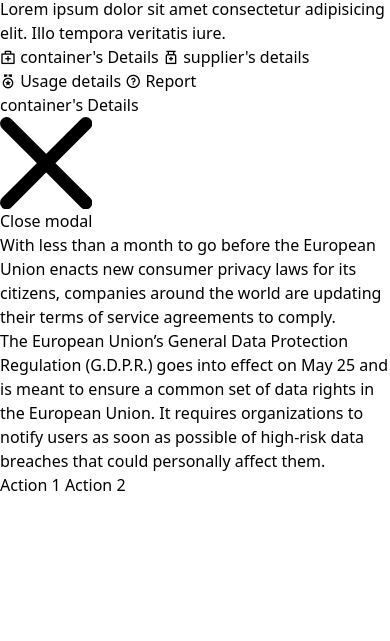
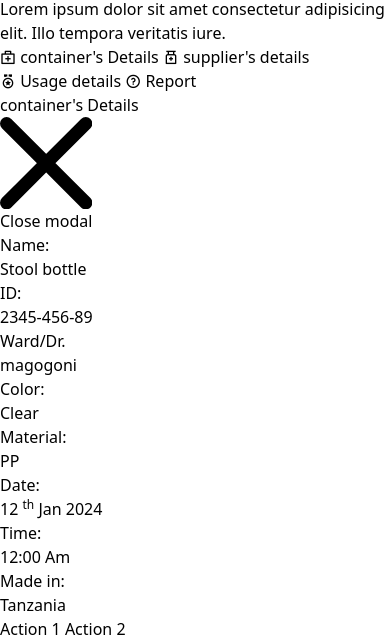
Before and after one commit to adamshabani/medical-lab-scan, a website with bundled scripts: page index.html in a window 390 px wide. Both pictures are taken after a click on the button "container's Details". Shown: the part 327-968 px from the top of the page. Before the commit the page ends 844 px from the top, so only its background shows below. Built offline with nearby package versions, Linux system fonts and the light colour scheme; a web font is replaced by a local one.

Commit message:
design container details modal content

```diff
--- a/index.html
+++ b/index.html
@@ -108,21 +108,7 @@
               </div>
 
               <!-- Modal body -->
-              <div class="py-4 md:py-5 px-8 space-y-4">
-                <p class="text-base leading-relaxed text-gray-500">
-                  With less than a month to go before the European Union enacts
-                  new consumer privacy laws for its citizens, companies around
-                  the world are updating their terms of service agreements to
-                  comply.
-                </p>
-                <p class="text-base leading-relaxed text-gray-500">
-                  The European Union’s General Data Protection Regulation
-                  (G.D.P.R.) goes into effect on May 25 and is meant to ensure a
-                  common set of data rights in the European Union. It requires
-                  organizations to notify users as soon as possible of high-risk
-                  data breaches that could personally affect them.
-                </p>
-              </div>
+              <div id="modal-body" class="py-5 md:py-6 px-8 space-y-5"></div>
 
               <!-- Modal footer -->
               <div
--- a/src/ts/index.ts
+++ b/src/ts/index.ts
@@ -6,6 +6,7 @@ const modalContainer = document.querySelector(
 ) as HTMLDivElement;
 
 let modalTitle = document.querySelector("#modal-title") as HTMLHeadingElement;
+let modalBody = document.querySelector("#modal-body") as HTMLHeadingElement;
 
 const modalClose = document.querySelector(".modal-close") as HTMLButtonElement;
 
@@ -18,6 +19,96 @@ modalToggler.forEach((btn) => {
     const target = e.currentTarget as HTMLButtonElement;
     modalTitle.textContent = target.textContent?.trim() ?? "";
 
+    modalBody.innerHTML = `<p class="text-base leading-relaxed text-gray-500">
+With less than a month to go before the European Union enacts
+new consumer privacy laws for its citizens, companies around
+the world are updating their terms of service agreements to
+comply.
+</p>
+<p class="text-base leading-relaxed text-gray-500">
+The European Union's General Data Protection Regulation
+(G.D.P.R.) goes into effect on May 25 and is meant to ensure a
+common set of data rights in the European Union. It requires
+organizations to notify users as soon as possible of high-risk
+data breaches that could personally affect them.
+</p>`;
+
+    if (target.textContent?.includes("container")) {
+      modalBody.innerHTML = `<div class="flex text-sm gap-2">
+            <h3 class="font-medium text-nowrap">Name:</h3>
+            <p
+            class="border-b-2 border-dotted basis-full text-gray-600 text-center uppercase"
+            >
+        Stool bottle
+      </p>
+    </div>
+
+    <div class="flex text-sm gap-2">
+      <h3 class="font-medium text-nowrap">ID:</h3>
+      <p
+        class="border-b-2 border-dotted basis-full text-gray-600 text-center uppercase"
+      >
+        2345-456-89
+      </p>
+    </div>
+
+    <div class="flex text-sm gap-2">
+      <h3 class="font-medium text-nowrap">Ward/Dr.</h3>
+      <p
+        class="border-b-2 border-dotted basis-full text-gray-600 text-center uppercase"
+      >
+        magogoni
+      </p>
+    </div>
+
+    <div class="flex text-sm gap-2">
+      <h3 class="font-medium text-nowrap">Color:</h3>
+      <p
+        class="border-b-2 border-dotted basis-full text-gray-600 text-center uppercase"
+      >
+        Clear
+      </p>
+    </div>
+
+    <div class="flex text-sm gap-2">
+      <h3 class="font-medium text-nowrap">Material:</h3>
+      <p
+        class="border-b-2 border-dotted basis-full text-gray-600 text-center uppercase"
+      >
+        PP
+      </p>
+    </div>
+
+    <div class="flex justify-between gap-8">
+      <div class="flex text-sm gap-2 basis-[45%]">
+        <h3 class="font-medium text-nowrap">Date:</h3>
+        <p
+          class="border-b-2 border-dotted basis-full text-gray-600 text-center uppercase"
+        >
+          12 <sup>th</sup> Jan 2024
+        </p>
+      </div>
+
+      <div class="flex text-sm gap-2 basis-[45%]">
+        <h3 class="font-medium text-nowrap">Time:</h3>
+        <p
+          class="border-b-2 border-dotted basis-full text-gray-600 text-center uppercase"
+        >
+          12:00 Am
+        </p>
+      </div>
+    </div>
+
+    <div class="flex text-sm gap-2">
+      <h3 class="font-medium text-nowrap">Made in:</h3>
+      <p
+        class="border-b-2 border-dotted basis-full text-gray-600 text-center uppercase"
+      >
+        Tanzania
+      </p>
+    </div>`;
+    }
+
     modalContainer.classList.remove("hidden");
   });
 });
```
Also changed, not shown: dist/css/style.css, dist/js/index.js, 1 other file.
